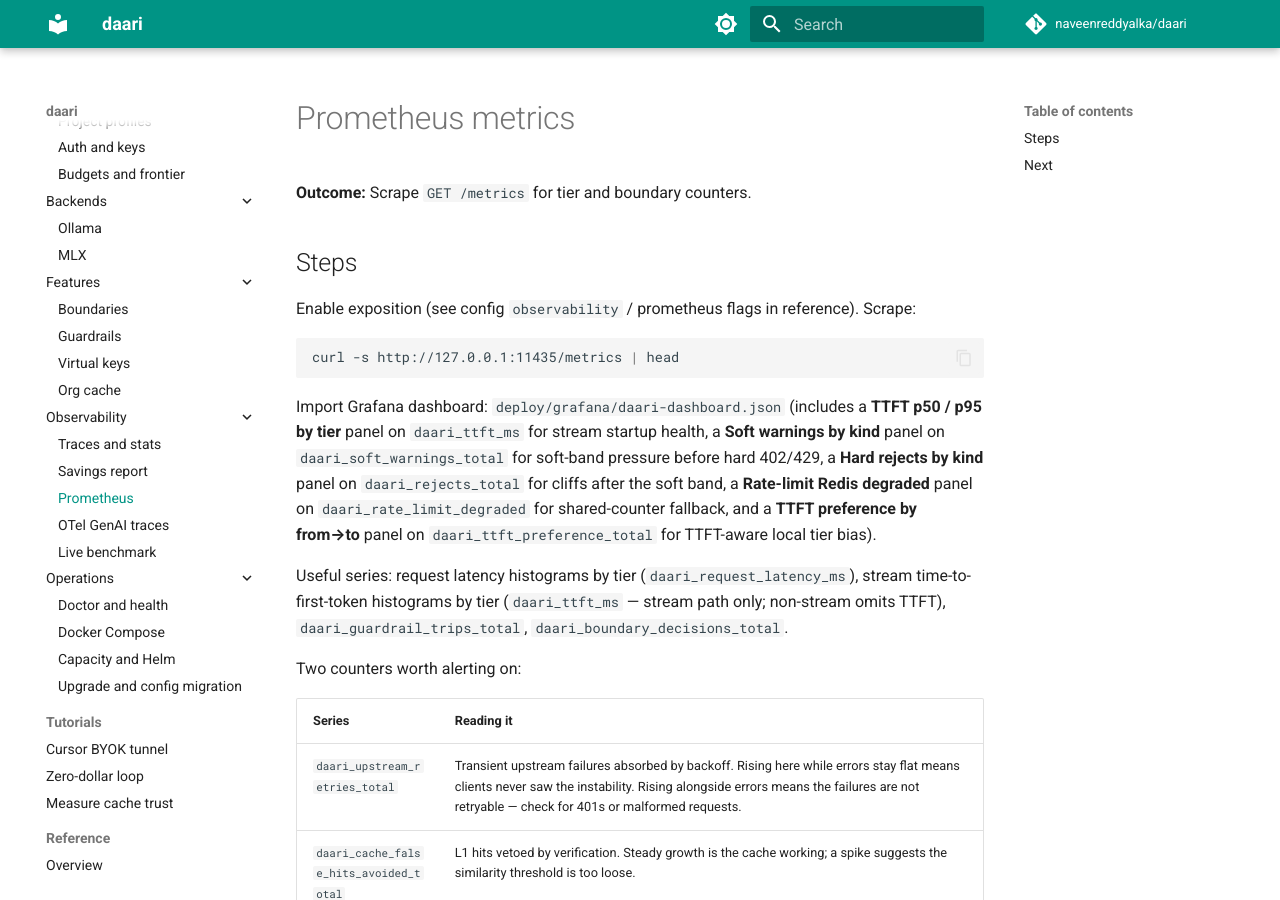
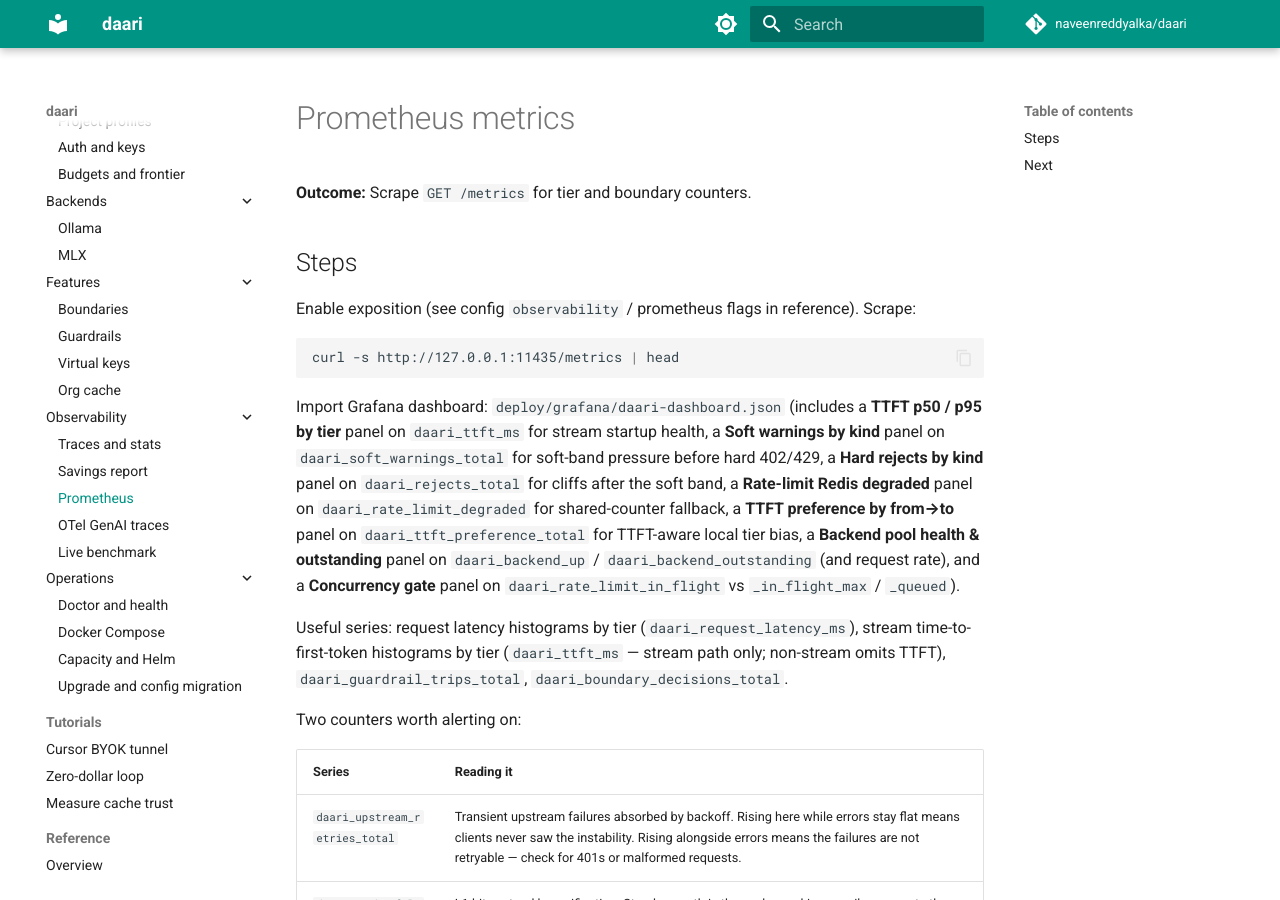
Before and after one commit to naveenreddyalka/daari, an MkDocs documentation site: the page built from docs/developer/guides/observability/metrics-prometheus.md, in a window 1280 px wide and 900 px high. Built offline with MkDocs 1.6.1 and Material for MkDocs 9.7.7, drawn with Linux system fonts in a browser that asks for light colours; comment, search, counter and statistics services are not loaded.

Commit message:
feat(observability): Grafana panels for backend pool and concurrency
Surface daari_backend_* and rate-limit in-flight/max/queued gauges on the
overview dashboard so multi-host pool pressure is visible locally.

```diff
--- a/docs/developer/guides/observability/metrics-prometheus.md
+++ b/docs/developer/guides/observability/metrics-prometheus.md
@@ -16,8 +16,11 @@ a **Soft warnings by kind** panel on `daari_soft_warnings_total` for soft-band
 pressure before hard 402/429, a **Hard rejects by kind** panel on
 `daari_rejects_total` for cliffs after the soft band, a **Rate-limit Redis
 degraded** panel on `daari_rate_limit_degraded` for shared-counter fallback,
-and a **TTFT preference by from→to** panel on `daari_ttft_preference_total`
-for TTFT-aware local tier bias).
+a **TTFT preference by from→to** panel on `daari_ttft_preference_total`
+for TTFT-aware local tier bias, a **Backend pool health & outstanding**
+panel on `daari_backend_up` / `daari_backend_outstanding` (and request rate),
+and a **Concurrency gate** panel on `daari_rate_limit_in_flight` vs
+`_in_flight_max` / `_queued`).
 
 Useful series: request latency histograms by tier (`daari_request_latency_ms`),
 stream time-to-first-token histograms by tier (`daari_ttft_ms` — stream path
```
Also changed, not shown: docs/TRACKING.md (+9 -0 lines), 2 other files.
